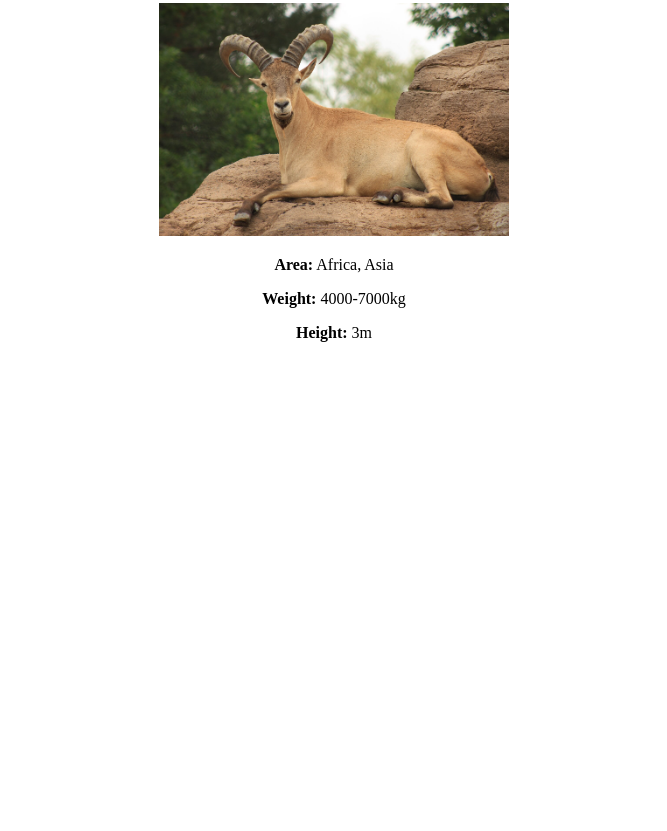
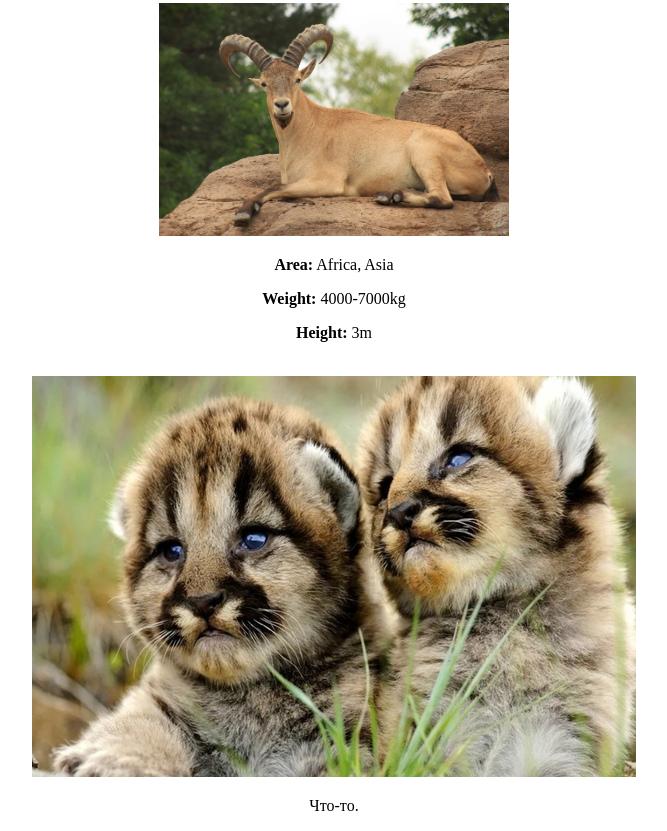
Before and after one commit to Roseofwar/prat1, a plain HTML site: page index.html in a window 1280 px wide. Shown: the part 1024-1855 px from the top of the page, without its empty margins (306-973 px from the left). Before the commit the page ends 1408 px from the top, so only its background shows below. Drawn offline with Linux system fonts and the light colour scheme.

Commit message:
Изменения

```diff
--- a/index.html
+++ b/index.html
@@ -26,5 +26,7 @@
         <p><b>Weight:</b> 4000-7000kg</p>
         <p><b>Height:</b> 3m</p>
         <br>
+        <img src="img/d.jpg" alt="Новая картинка">
+        <p>Что-то.</p>
     </body>
 </html>
```
Also changed, not shown: img/d.jpg (added).
